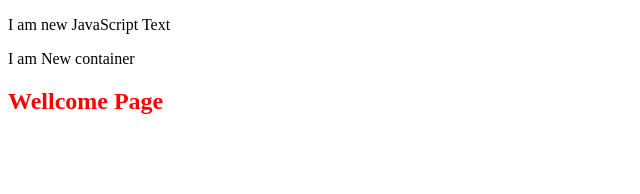
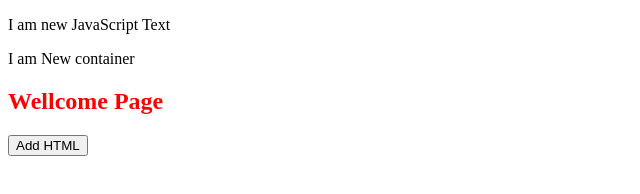
Before and after one commit to PrashuVishwakarma/js-30DaysPractics, a plain HTML site: page day15.html in a window 1280 px wide. Shown: the whole page, without its empty margins (0-640 px from the left). Drawn offline with Linux system fonts and the light colour scheme.

Commit message:
add html

```diff
--- a/day15.html
+++ b/day15.html
@@ -1,8 +1,8 @@
 <!DOCTYPE html>
 <html lang="en">
   <head>
-    <meta charset="UTF-8">
-    <meta name="viewport" content="width=device-width, initial-scale=1.0">
+    <meta charset="UTF-8" />
+    <meta name="viewport" content="width=device-width, initial-scale=1.0" />
     <title>DOM Manipulation</title>
   </head>
   <body>
@@ -13,27 +13,35 @@
 
     <h3 id="box" class="redbox"></h3>
 
+    <button onclick="writeText()">Add HTML</button>
+
     <!-- Access the elements -->
 
     <script>
       const newPara = document.getElementById("para");
-        console.log(newPara.innerText);  //Hello
+      console.log(newPara.innerText); //Hello
 
       // Change text
-        document.getElementById("para").innerText = "I am new JavaScript Text"
+      document.getElementById("para").innerText = "I am new JavaScript Text";
 
       // Change html element
-        document.getElementById("container").innerHTML = "<p>I am New container <p>"
+      document.getElementById("container").innerHTML =
+        "<p>I am New container <p>";
 
       // Change style
-        document.getElementById("head").style.color = 'Red';
+      document.getElementById("head").style.color = "Red";
 
       //Add class , remove class
 
       const box = document.getElementsById("box");
       box.classList.add("new-class"); //add class
-       box.classList.remove("redbox");  //remove class
+      box.classList.remove("redbox"); //remove class
 
+      function writeText() {
+        document.write(
+          "<p>Hello Users, Text is written using the document.write() method. </p>"
+        );
+      }
     </script>
   </body>
 </html>
```
Lines whose indentation alone changed are shown as unchanged.
